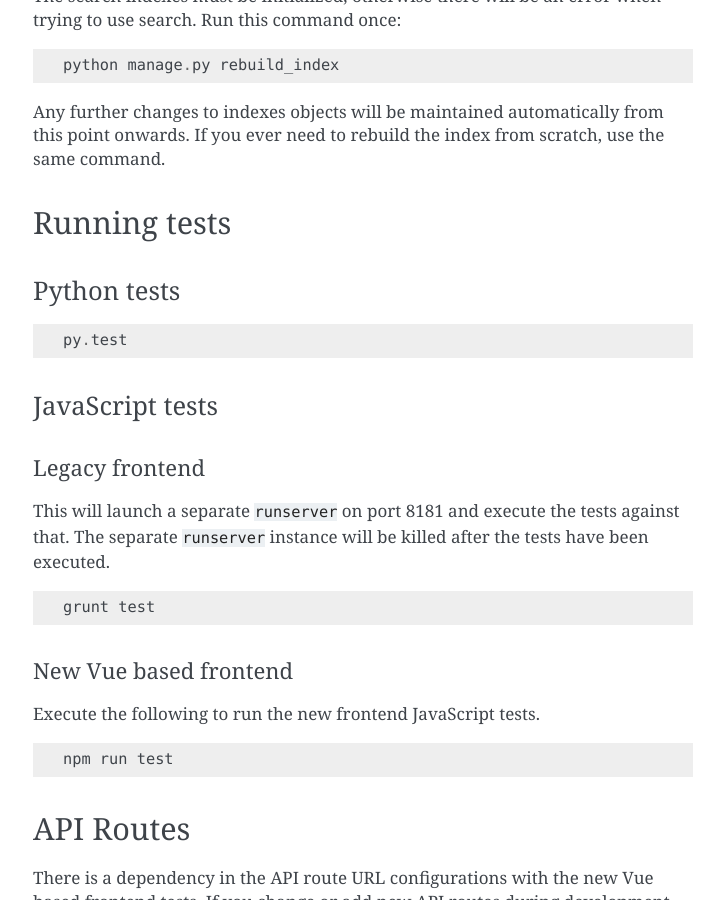
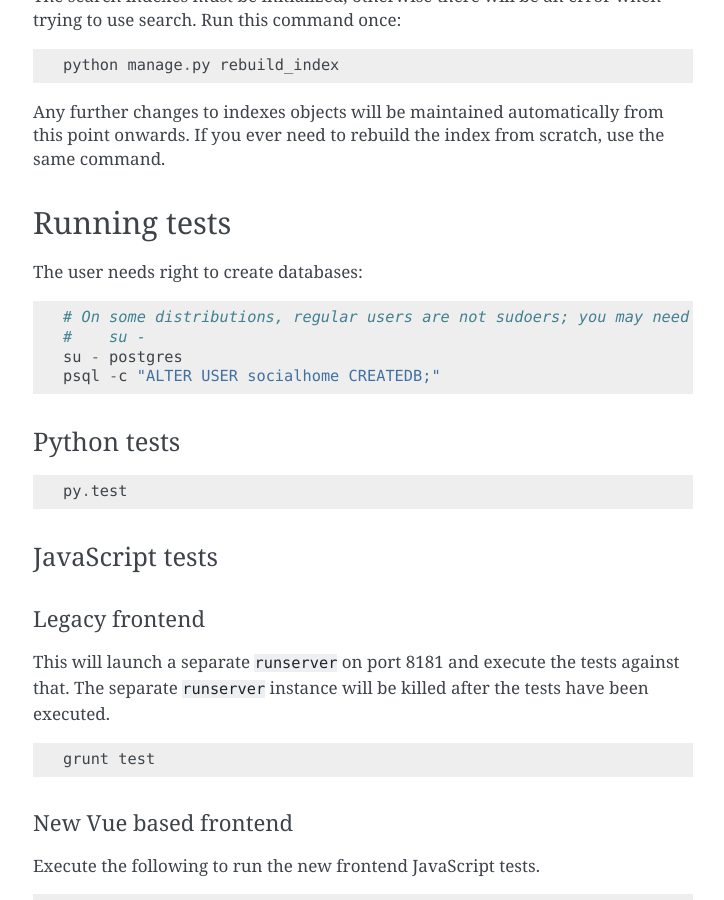
Before and after one commit to jaywink/socialhome, a Sphinx documentation site: the page built from docs/development.rst, in a window 1280 px wide and 900 px high, scrolled down 3154 px. Shown: the whole window, without its empty margins (387-1111 px from the left). Built offline with Sphinx 7.4.7, drawn with Linux system fonts in a browser that asks for light colours.

Commit message:
Add documentation for DB creation rights in tests

```diff
--- a/docs/development.rst
+++ b/docs/development.rst
@@ -119,6 +119,15 @@ Search index
 
 Running tests
 -------------
+
+The user needs right to create databases:
+
+::
+
+    # On some distributions, regular users are not sudoers; you may need to type:
+    #    su -
+    su - postgres
+    psql -c "ALTER USER socialhome CREATEDB;"
 
 Python tests
 ............
```
